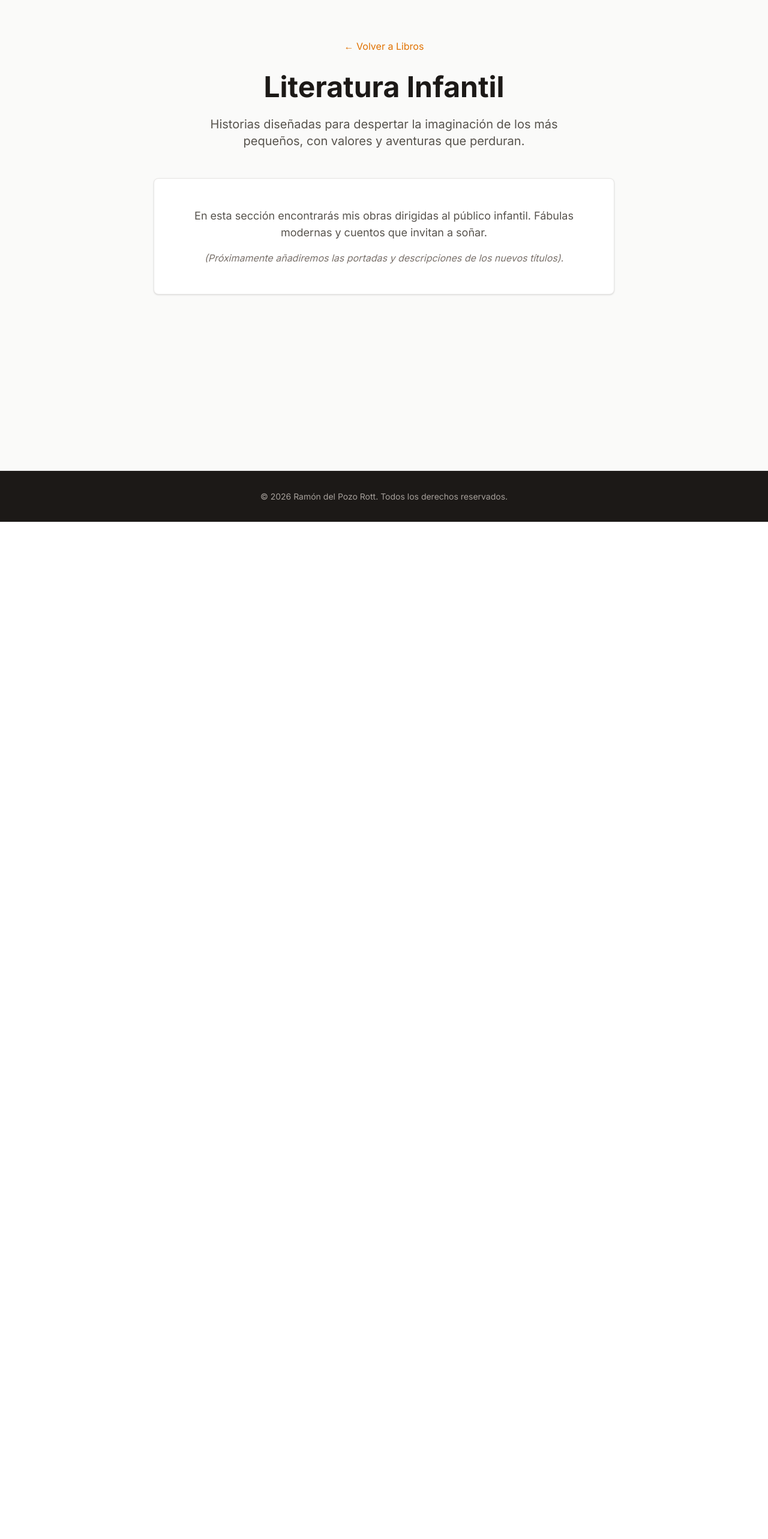
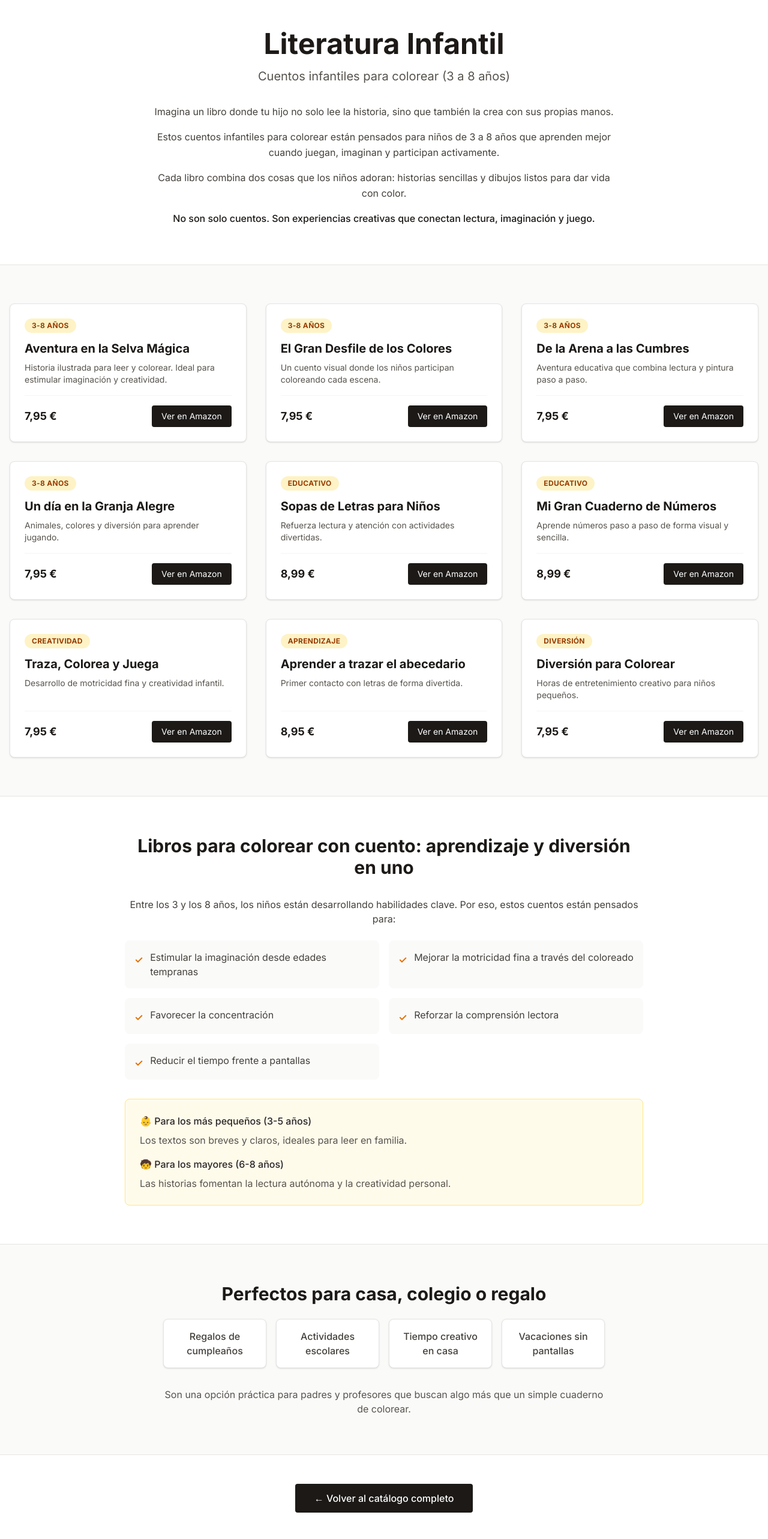
Before and after one commit to ramondelpozo/portfolio-ramon, a Next.js app: page /libros/literatura-infantil in a window 1280 px wide. Shown: the part 80-2646 px from the top of the page at 60% size. Before the commit the page ends 950 px from the top, so only its background shows below. Built offline with nearby package versions, Linux system fonts and the light colour scheme.

Commit message:
FEAT: Página de Literatura Infantil completa con catálogo, beneficios educativos y enlaces a Amazon

```diff
--- a/app/libros/literatura-infantil/page.tsx
+++ b/app/libros/literatura-infantil/page.tsx
@@ -1,25 +1,88 @@
 import Link from 'next/link';
+
+const LIBROS_INFANTILES = [
+  { categoria: '3-8 años', titulo: 'Aventura en la Selva Mágica', desc: 'Historia ilustrada para leer y colorear. Ideal para estimular imaginación y creatividad.', precio: '7,95 €', amazon: '#' },
+  { categoria: '3-8 años', titulo: 'El Gran Desfile de los Colores', desc: 'Un cuento visual donde los niños participan coloreando cada escena.', precio: '7,95 €', amazon: '#' },
+  { categoria: '3-8 años', titulo: 'De la Arena a las Cumbres', desc: 'Aventura educativa que combina lectura y pintura paso a paso.', precio: '7,95 €', amazon: '#' },
+  { categoria: '3-8 años', titulo: 'Un día en la Granja Alegre', desc: 'Animales, colores y diversión para aprender jugando.', precio: '7,95 €', amazon: '#' },
+  { categoria: 'Educativo', titulo: 'Sopas de Letras para Niños', desc: 'Refuerza lectura y atención con actividades divertidas.', precio: '8,99 €', amazon: '#' },
+  { categoria: 'Educativo', titulo: 'Mi Gran Cuaderno de Números', desc: 'Aprende números paso a paso de forma visual y sencilla.', precio: '8,99 €', amazon: '#' },
+  { categoria: 'Creatividad', titulo: 'Traza, Colorea y Juega', desc: 'Desarrollo de motricidad fina y creatividad infantil.', precio: '7,95 €', amazon: '#' },
+  { categoria: 'Aprendizaje', titulo: 'Aprender a trazar el abecedario', desc: 'Primer contacto con letras de forma divertida.', precio: '8,95 €', amazon: '#' },
+  { categoria: 'Diversión', titulo: 'Diversión para Colorear', desc: 'Horas de entretenimiento creativo para niños pequeños.', precio: '7,95 €', amazon: '#' }
+];
 
 export default function LiteraturaInfantilPage() {
   return (
-    <main className="min-h-screen bg-stone-50 py-20">
-      <div className="container mx-auto px-4 text-center">
-        <Link href="/libros" className="text-amber-600 hover:underline mb-8 inline-block">← Volver a Libros</Link>
+    <main className="min-h-screen bg-stone-50">
+      {/* HERO */}
+      <section className="py-16 text-center px-4 bg-white border-b border-stone-200">
+        <h1 className="text-4xl md:text-5xl font-bold text-stone-900 mb-4">Literatura Infantil</h1>
+        <p className="text-xl text-stone-600 max-w-3xl mx-auto mb-8">Cuentos infantiles para colorear (3 a 8 años)</p>
+        <div className="max-w-3xl mx-auto text-stone-700 leading-relaxed space-y-4">
+          <p>Imagina un libro donde tu hijo no solo lee la historia, sino que también la crea con sus propias manos.</p>
+          <p>Estos cuentos infantiles para colorear están pensados para niños de 3 a 8 años que aprenden mejor cuando juegan, imaginan y participan activamente.</p>
+          <p>Cada libro combina dos cosas que los niños adoran: historias sencillas y dibujos listos para dar vida con color.</p>
+          <p className="font-medium text-stone-900 mt-4">No son solo cuentos. Son experiencias creativas que conectan lectura, imaginación y juego.</p>
+        </div>
+      </section>
 
-        <h1 className="text-4xl md:text-5xl font-bold text-stone-900 mb-6">Literatura Infantil</h1>
-        <p className="text-xl text-stone-600 max-w-2xl mx-auto mb-12">
-          Historias diseñadas para despertar la imaginación de los más pequeños, con valores y aventuras que perduran.
-        </p>
+      {/* CATÁLOGO DE LIBROS */}
+      <section className="py-16 container mx-auto px-4">
+        <div className="grid md:grid-cols-2 lg:grid-cols-3 gap-8">
+          {LIBROS_INFANTILES.map((libro, i) => (
+            <div key={i} className="bg-white p-6 rounded-lg shadow-sm border border-stone-200 hover:shadow-md transition flex flex-col">
+              <span className="inline-block w-fit px-3 py-1 bg-amber-100 text-amber-800 text-xs font-bold uppercase tracking-wide rounded-full mb-3">{libro.categoria}</span>
+              <h3 className="text-xl font-bold text-stone-900 mb-2">{libro.titulo}</h3>
+              <p className="text-stone-600 text-sm mb-4 flex-grow">{libro.desc}</p>
+              <div className="flex items-center justify-between mt-auto pt-4 border-t border-stone-100">
+                <span className="text-lg font-bold text-stone-900">{libro.precio}</span>
+                <a href={libro.amazon} target="_blank" rel="noopener noreferrer" className="px-4 py-2 bg-stone-900 text-white text-sm rounded hover:bg-stone-800 transition">Ver en Amazon</a>
+              </div>
+            </div>
+          ))}
+        </div>
+      </section>
 
-        <div className="bg-white p-12 rounded-lg shadow-sm border border-stone-200 max-w-3xl mx-auto">
-          <p className="text-stone-600 text-lg">
-            En esta sección encontrarás mis obras dirigidas al público infantil. Fábulas modernas y cuentos que invitan a soñar.
-          </p>
-          <p className="text-stone-500 mt-4 italic">
-            (Próximamente añadiremos las portadas y descripciones de los nuevos títulos).
-          </p>
+      {/* BENEFICIOS EDUCATIVOS */}
+      <section className="py-16 bg-white border-t border-stone-200">
+        <div className="container mx-auto px-4 max-w-4xl">
+          <h2 className="text-3xl font-bold text-stone-900 text-center mb-8">Libros para colorear con cuento: aprendizaje y diversión en uno</h2>
+          <p className="text-stone-700 mb-6 text-center">Entre los 3 y los 8 años, los niños están desarrollando habilidades clave. Por eso, estos cuentos están pensados para:</p>
+          <ul className="grid md:grid-cols-2 gap-4 mb-8">
+            {['Estimular la imaginación desde edades tempranas', 'Mejorar la motricidad fina a través del coloreado', 'Favorecer la concentración', 'Reforzar la comprensión lectora', 'Reducir el tiempo frente a pantallas'].map((item, i) => (
+              <li key={i} className="flex items-start gap-3 bg-stone-50 p-4 rounded-lg">
+                <span className="text-amber-600 mt-1 font-bold">✓</span>
+                <span className="text-stone-700">{item}</span>
+              </li>
+            ))}
+          </ul>
+          <div className="bg-amber-50 p-6 rounded-lg border border-amber-200">
+            <p className="text-stone-800 font-medium mb-2">👶 Para los más pequeños (3-5 años)</p>
+            <p className="text-stone-600 mb-4">Los textos son breves y claros, ideales para leer en familia.</p>
+            <p className="text-stone-800 font-medium mb-2">🧒 Para los mayores (6-8 años)</p>
+            <p className="text-stone-600">Las historias fomentan la lectura autónoma y la creatividad personal.</p>
+          </div>
         </div>
-      </div>
+      </section>
+
+      {/* CASOS DE USO */}
+      <section className="py-16 bg-stone-50 border-t border-stone-200">
+        <div className="container mx-auto px-4 text-center max-w-3xl">
+          <h2 className="text-3xl font-bold text-stone-900 mb-6">Perfectos para casa, colegio o regalo</h2>
+          <div className="grid grid-cols-2 md:grid-cols-4 gap-4 mb-8">
+            {['Regalos de cumpleaños', 'Actividades escolares', 'Tiempo creativo en casa', 'Vacaciones sin pantallas'].map((item, i) => (
+              <div key={i} className="bg-white p-4 rounded-lg shadow-sm border border-stone-200 text-stone-700 font-medium">{item}</div>
+            ))}
+          </div>
+          <p className="text-stone-600">Son una opción práctica para padres y profesores que buscan algo más que un simple cuaderno de colorear.</p>
+        </div>
+      </section>
+
+      {/* CTA */}
+      <section className="py-12 text-center bg-white border-t border-stone-200">
+        <Link href="/libros" className="inline-block px-8 py-3 bg-stone-900 text-white rounded hover:bg-stone-800 transition font-medium">← Volver al catálogo completo</Link>
+      </section>
     </main>
   );
 }
```
